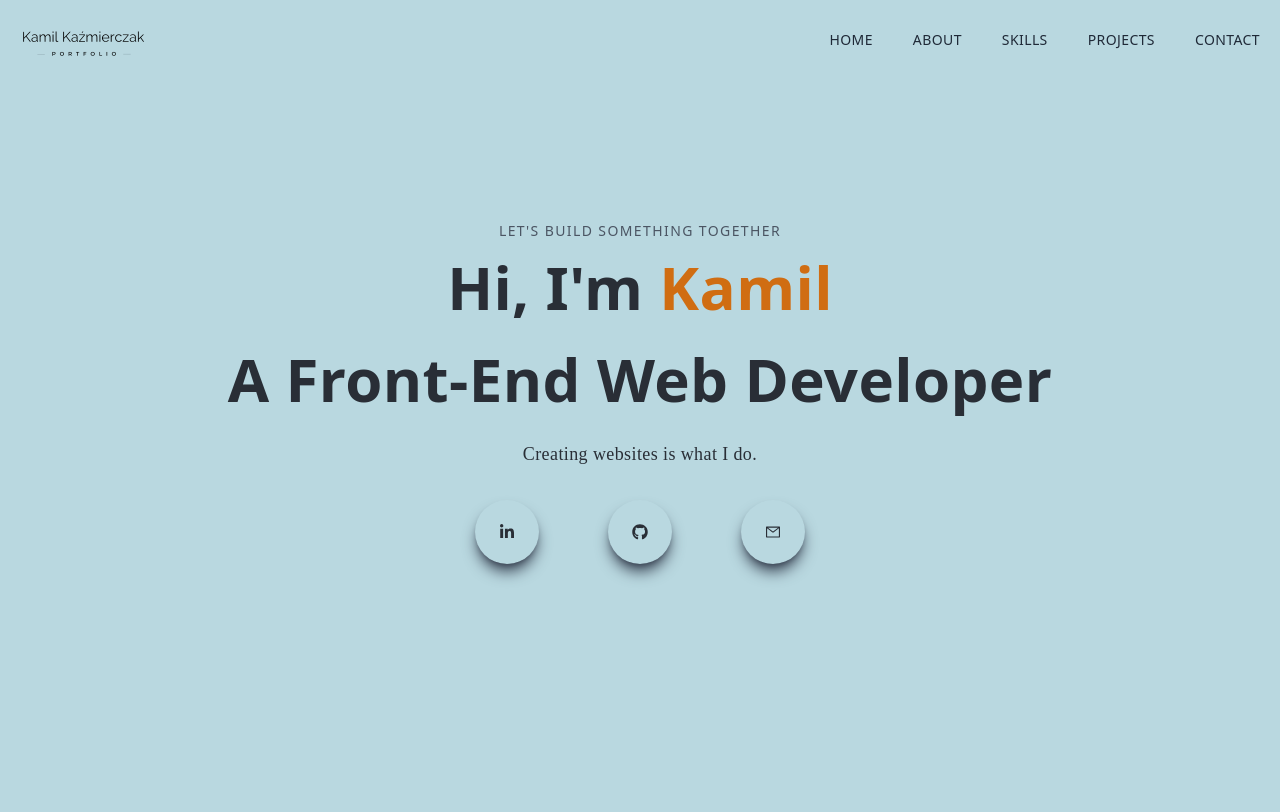
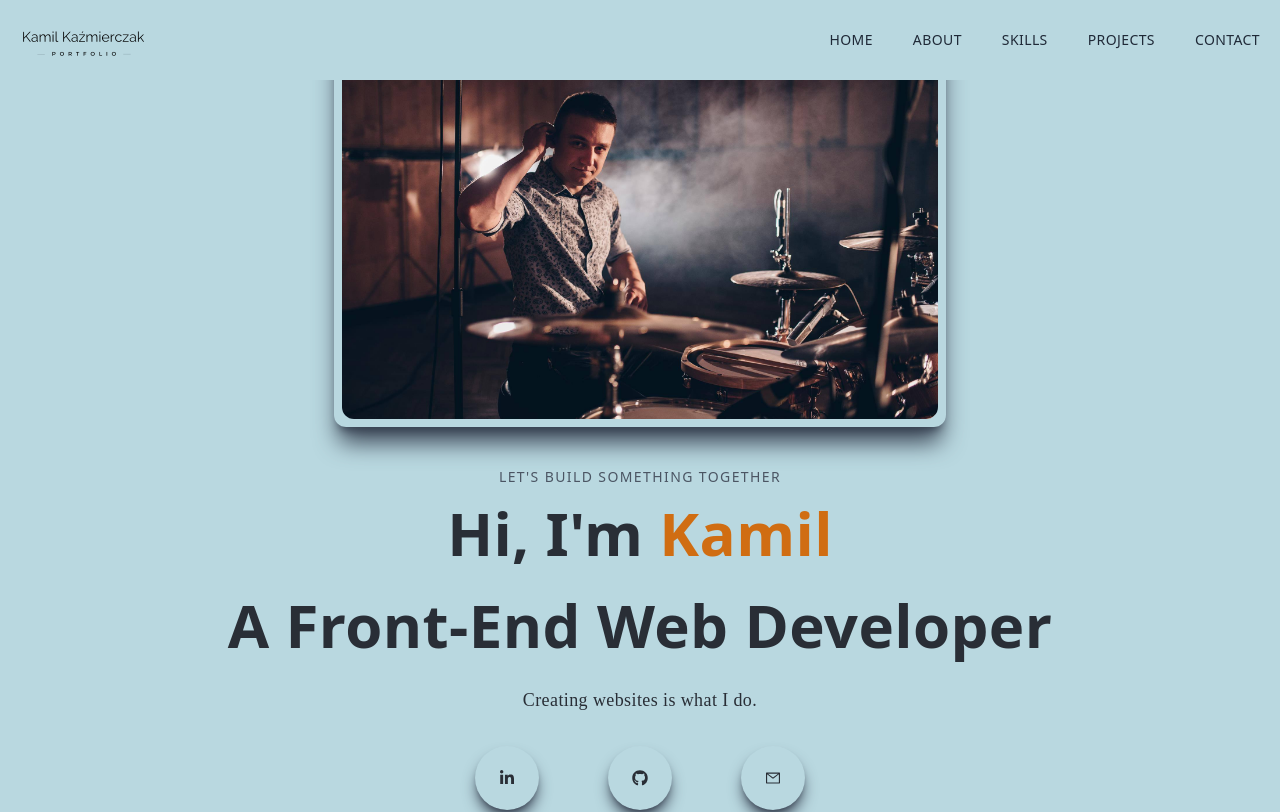
Before and after one commit to kaz4486/portfolio, a Next.js app: page / in a window 1280 px wide. Shown: the top 812 px of the page. Built offline with nearby package versions, Linux system fonts and the light colour scheme; a web font is replaced by a local one.

Commit message:
Add photo in Main component

```diff
--- a/components/Main.jsx
+++ b/components/Main.jsx
@@ -4,12 +4,22 @@ import React from 'react';
 import { AiOutlineMail } from 'react-icons/ai';
 import { FaGithub, FaLinkedinIn } from 'react-icons/fa';
 import styles from '../styles/differentStyles.module.scss';
+import Image from 'next/legacy/image';
+import jaImage from '../public/assets/ja.jpg';
 
 const Main = () => {
   return (
     <div id='home' className='w-full h-screen text-center'>
       <div className='max-w-[1240px] w-full h-full mx-auto p-2 flex justify-center items-center'>
         <div>
+          <div className='w-[50%] xl:w-[50%] h-auto m-auto shadow-xl shadow-gray-700 rounded-xl flex items-center  hover:scale-105 ease-in duration-300 my-10 p-2'>
+            <Image
+              objectFit='cover'
+              src={jaImage}
+              alt='autor'
+              className='rounded-xl p-2'
+            />
+          </div>
           <p className='uppercase text-sm tracking-widest text-gray-600'>
             LET'S BUILD SOMETHING TOGETHER
           </p>
```
Also changed, not shown: public/assets/ja.jpg (added).
